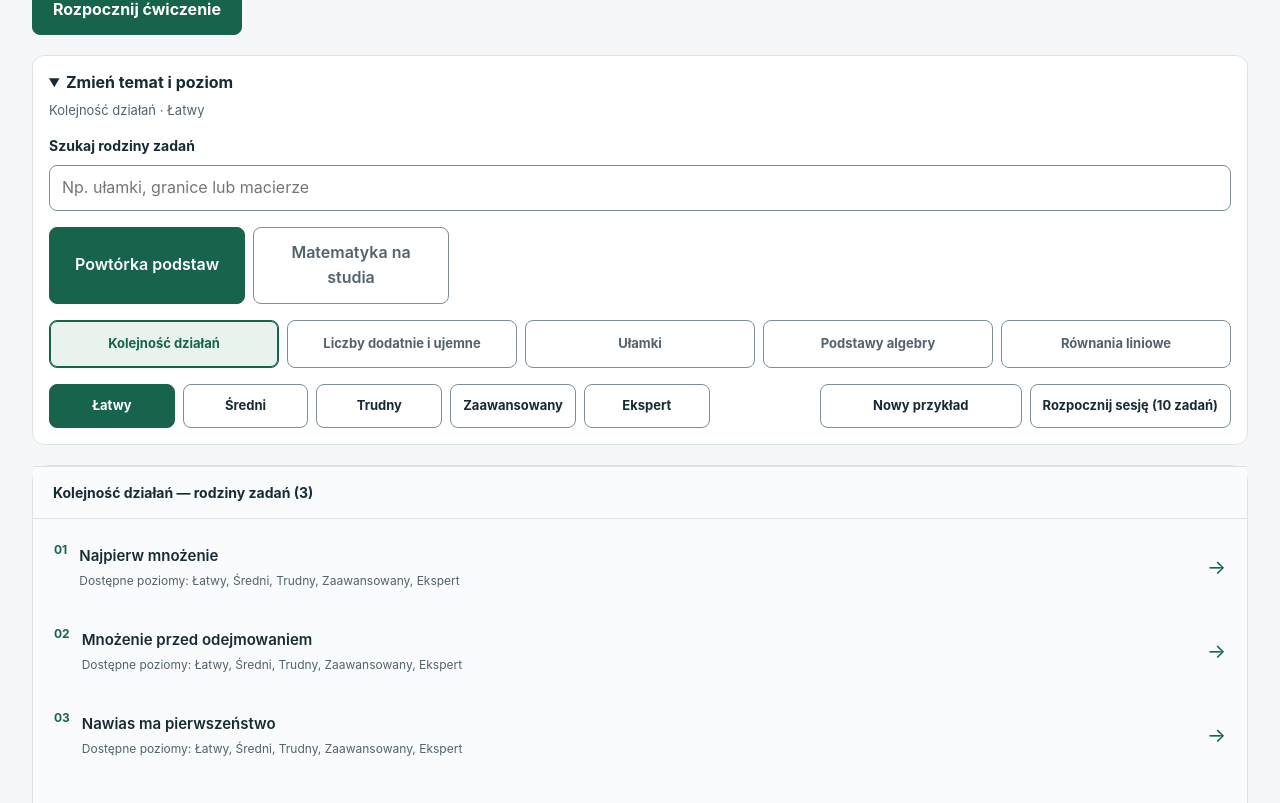
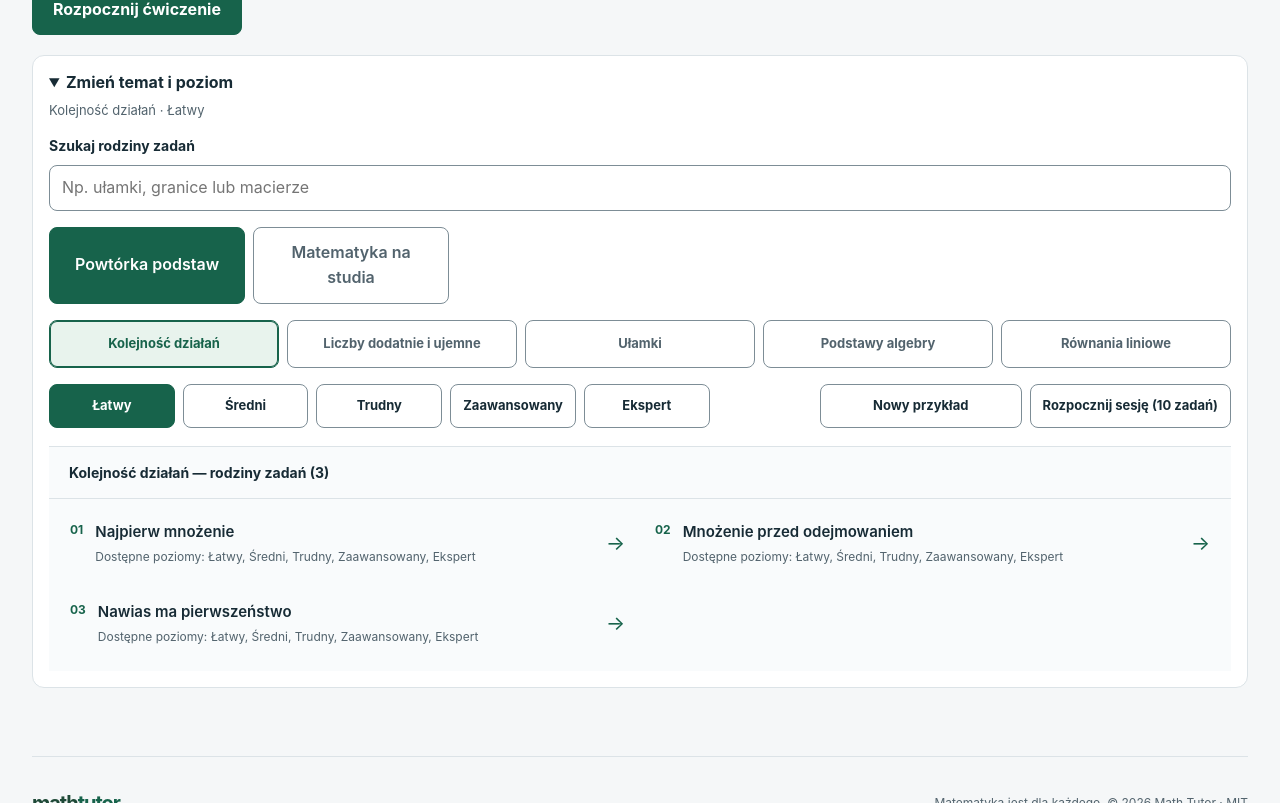
Before and after one commit to eluyz/math-tutor-app, a React (Vite) app: page / in a window 1280 px wide. Shown: the part 377-1180 px from the top of the page. Built offline with nearby package versions, Linux system fonts and the light colour scheme.

Commit message:
refactor(ui): share canonical task-first selector shell across Maths and Statistics

```diff
--- a/src/App.tsx
+++ b/src/App.tsx
@@ -61,6 +61,7 @@ import { examCopy } from "./exam/copy";
 import { PlannedSubjectPanel, SubjectNavigation } from "./SubjectNavigation";
 import type { SubjectId } from "./subjectRoadmap";
 import { StatisticsPractice } from "./statistics/StatisticsPractice";
+import { PracticeSelectorPanel } from "./ui/PracticeSelectorPanel";
 import { hasUnsubmittedAnswer } from "./navigation/unsavedWork";
 import { useUnloadWarning } from "./navigation/useUnloadWarning";
 
@@ -327,10 +328,55 @@ export default function App() {
     }
   }
 
+  const familyList = (
+            <section className="exercise-list" aria-labelledby="category-families-title">
+              <div className="exercise-list-heading">
+                <h3 id="category-families-title">{a.categoryFamilies(
+                  categoryTitle(selectedCategory, locale), visibleTemplates.length,
+                )}</h3>
+              </div>
+              <div className="exercise-list-items" role="region" aria-labelledby="category-families-title" tabIndex={0}>
+              {visibleTemplates.map((template, index) => (
+                <button
+                  type="button"
+                  key={template.id}
+                  disabled={
+                    sessionNumber > 0 ||
+                    !template.supportedDifficulties.includes(difficulty)
+                  }
+                  title={
+                    template.supportedDifficulties.includes(difficulty)
+                      ? undefined
+                      : `${a.availableLevels}: ${template.supportedDifficulties.map((level) => difficultyLabels[level]).join(", ")}`
+                  }
+                  className={`exercise-item ${active?.templateId === template.id ? "selected" : ""}`}
+                  onClick={() => {
+                    setSearchLevelChange(null);
+                    newExercise(selectedCategory, difficulty, template.id);
+                  }}
+                  aria-current={
+                    active?.templateId === template.id ? "step" : undefined
+                  }
+                >
+                  <span className="exercise-number">
+                    {String(index + 1).padStart(2, "0")}
+                  </span>
+                  <span className="exercise-text">
+                    <strong>{familyTitle(template, locale)}</strong>
+                    <small>
+                      {a.availableLevels}: {template.supportedDifficulties.map((level) => difficultyLabels[level]).join(", ")}
+                    </small>
+                  </span>
+                  <span className="exercise-state" aria-label={ui.open}>
+                    →
+                  </span>
+                </button>
+              ))}
+              </div>
+            </section>
+  );
   const catalog = (
-    <details className="catalog-config" open>
-      <summary>{n.choose}<span>{categoryTitle(selectedCategory, locale)} · {difficultyLabels[difficulty]}</span></summary>
-      <div className="catalog-config-body">
+    <PracticeSelectorPanel title={n.choose} context={`${categoryTitle(selectedCategory, locale)} · ${difficultyLabels[difficulty]}`}>
           <div className="catalog-search" role="search" aria-label={a.searchLabel}>
             <label htmlFor="catalog-search-input">{a.searchLabel}</label>
             <div className="catalog-search-controls">
@@ -479,55 +525,8 @@ export default function App() {
               </div>
             )}
           </div>
-      </div>
-    </details>
-  );
-  const familyList = (
-            <aside className="exercise-list">
-              <div className="exercise-list-heading">
-                <h3 id="category-families-title">{a.categoryFamilies(
-                  categoryTitle(selectedCategory, locale), visibleTemplates.length,
-                )}</h3>
-              </div>
-              <div className="exercise-list-items" role="region" aria-labelledby="category-families-title" tabIndex={0}>
-              {visibleTemplates.map((template, index) => (
-                <button
-                  type="button"
-                  key={template.id}
-                  disabled={
-                    sessionNumber > 0 ||
-                    !template.supportedDifficulties.includes(difficulty)
-                  }
-                  title={
-                    template.supportedDifficulties.includes(difficulty)
-                      ? undefined
-                      : `${a.availableLevels}: ${template.supportedDifficulties.map((level) => difficultyLabels[level]).join(", ")}`
-                  }
-                  className={`exercise-item ${active?.templateId === template.id ? "selected" : ""}`}
-                  onClick={() => {
-                    setSearchLevelChange(null);
-                    newExercise(selectedCategory, difficulty, template.id);
-                  }}
-                  aria-current={
-                    active?.templateId === template.id ? "step" : undefined
-                  }
-                >
-                  <span className="exercise-number">
-                    {String(index + 1).padStart(2, "0")}
-                  </span>
-                  <span className="exercise-text">
-                    <strong>{familyTitle(template, locale)}</strong>
-                    <small>
-                      {a.availableLevels}: {template.supportedDifficulties.map((level) => difficultyLabels[level]).join(", ")}
-                    </small>
-                  </span>
-                  <span className="exercise-state" aria-label={ui.open}>
-                    →
-                  </span>
-                </button>
-              ))}
-              </div>
-            </aside>
+          {familyList}
+    </PracticeSelectorPanel>
   );
 
   return (
@@ -602,7 +601,6 @@ export default function App() {
             }}>{active ? n.resume : n.start}</button>
             {active && <p>{categoryTitle(selectedCategory, locale)} · {n.level}: {difficultyLabels[difficulty]}</p>}
           </div>
-          {!active && catalog}
           {sessionNumber > 0 && (
             <p className="session-progress" role="status">
               {a.progress(sessionNumber)}
@@ -627,7 +625,7 @@ export default function App() {
               </button>
             </div>
           )}
-          <div className={`exercise-layout ${active || summary ? "has-task" : "catalog-only"}`}>
+          <div className={`exercise-layout ${active || summary ? "has-task" : "catalog-only"}`} hidden={!active && !summary}>
             <div className="exercise-panel" hidden={!active && !summary}>
               {active ? (
                 <>
@@ -906,9 +904,8 @@ export default function App() {
                 />
               ) : null}
             </div>
-            {familyList}
           </div>
-          {active && catalog}
+          {catalog}
         </section>
         </div>
         <ProgressDashboard
--- a/src/redesign.css
+++ b/src/redesign.css
@@ -213,3 +213,79 @@ button { touch-action: manipulation; }
 @media (prefers-reduced-motion: reduce) {
   .site-shell *, .site-shell *::before, .site-shell *::after { animation: none !important; transition: none !important; }
 }
+
+
+/* MT-UI-007: one task-first, full-width practice design for all playable subjects. */
+.learning-workspace .exercise-layout.has-task,
+.learning-workspace .exercise-layout.catalog-only {
+  display: block;
+  grid-template-columns: minmax(0,1fr);
+  min-height: 0;
+}
+.learning-workspace .exercise-layout[hidden] { display: none !important; }
+.learning-workspace .catalog-config { width: 100%; }
+.learning-workspace .catalog-config .exercise-list {
+  border: 0;
+  border-top: 1px solid var(--ui-line);
+  margin-top: 18px;
+  border-radius: 0;
+  background: #f9fbfc;
+  min-width: 0;
+}
+.learning-workspace .catalog-config .exercise-list-items {
+  max-height: 300px;
+  display: grid;
+  grid-template-columns: minmax(0,1fr);
+  gap: 4px;
+}
+.learning-workspace .catalog-config .exercise-item {
+  min-width: 0;
+  min-height: 72px;
+}
+.statistics-practice.subject-roadmap-panel {
+  margin: 0 0 40px;
+  padding: 32px 0 48px;
+  background: transparent;
+  border: none;
+  border-radius: 0;
+}
+.statistics-practice .statistics-heading {
+  margin-bottom: 24px;
+}
+.statistics-practice .statistics-heading h1 {
+  margin-top: 6px;
+}
+.statistics-practice .statistics-heading p {
+  max-width: 470px;
+  font-size: 14px;
+}
+.statistics-practice .statistics-task-panel {
+  width: 100%;
+  min-width: 0;
+  min-height: 0;
+  border: 1px solid var(--ui-line);
+  border-radius: 16px;
+  background: white;
+  padding: 24px 20px;
+  margin-bottom: 20px;
+}
+.statistics-practice .statistics-task-panel h3 {
+  font-family: inherit;
+  font-size: clamp(24px,2.5vw,30px);
+  font-weight: 650;
+  letter-spacing: -.6px;
+  color: var(--ui-text);
+  line-height: 1.3;
+}
+.statistics-practice .statistics-task-panel .panel-top { margin-bottom: 14px; }
+.statistics-practice .statistics-catalog { margin-top: 0; }
+@media (min-width: 600px) {
+  .learning-workspace .catalog-config .exercise-list-items {
+    grid-template-columns: repeat(2,minmax(0,1fr));
+  }
+  .statistics-practice .statistics-task-panel { padding: 32px; }
+}
+@media (max-width: 599px) {
+  .statistics-practice.subject-roadmap-panel { padding: 24px 0 48px; }
+  .statistics-practice .statistics-task-panel { padding: 20px 16px; }
+}
--- /dev/null
+++ b/src/ui/PracticeSelectorPanel.tsx
@@ -0,0 +1,21 @@
+import type { ReactNode } from "react";
+
+/**
+ * Canonical selector panel for every playable learning subject.
+ * Subject-specific controls stay inside the same accessible, full-width location.
+ */
+export function PracticeSelectorPanel({
+  title, context, children, className = "",
+}: {
+  title: string;
+  context: string;
+  children: ReactNode;
+  className?: string;
+}) {
+  return (
+    <details className={`catalog-config ${className}`.trim()} open>
+      <summary>{title}<span>{context}</span></summary>
+      <div className="catalog-config-body">{children}</div>
+    </details>
+  );
+}
```
Also changed, not shown: src/statistics/StatisticsPractice.tsx (+14 -13 lines).
